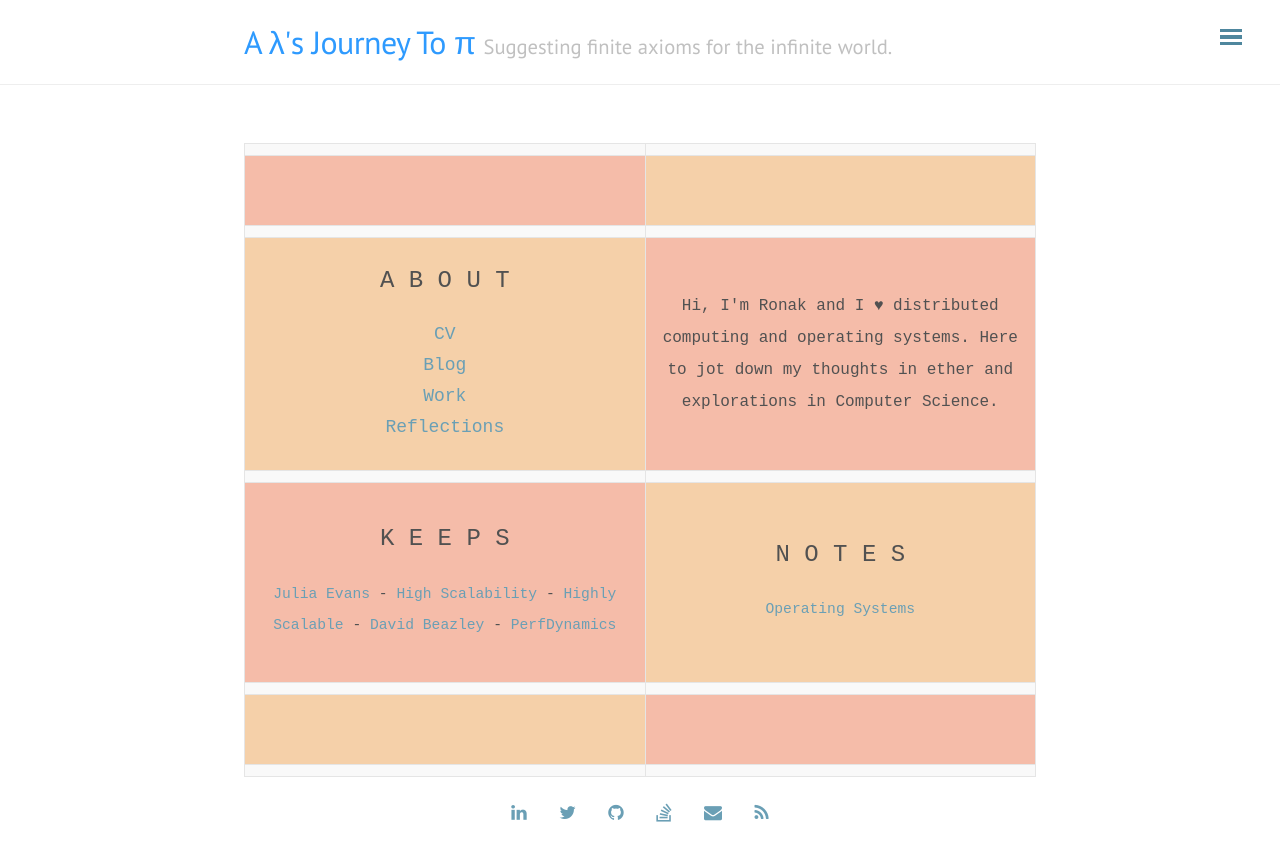
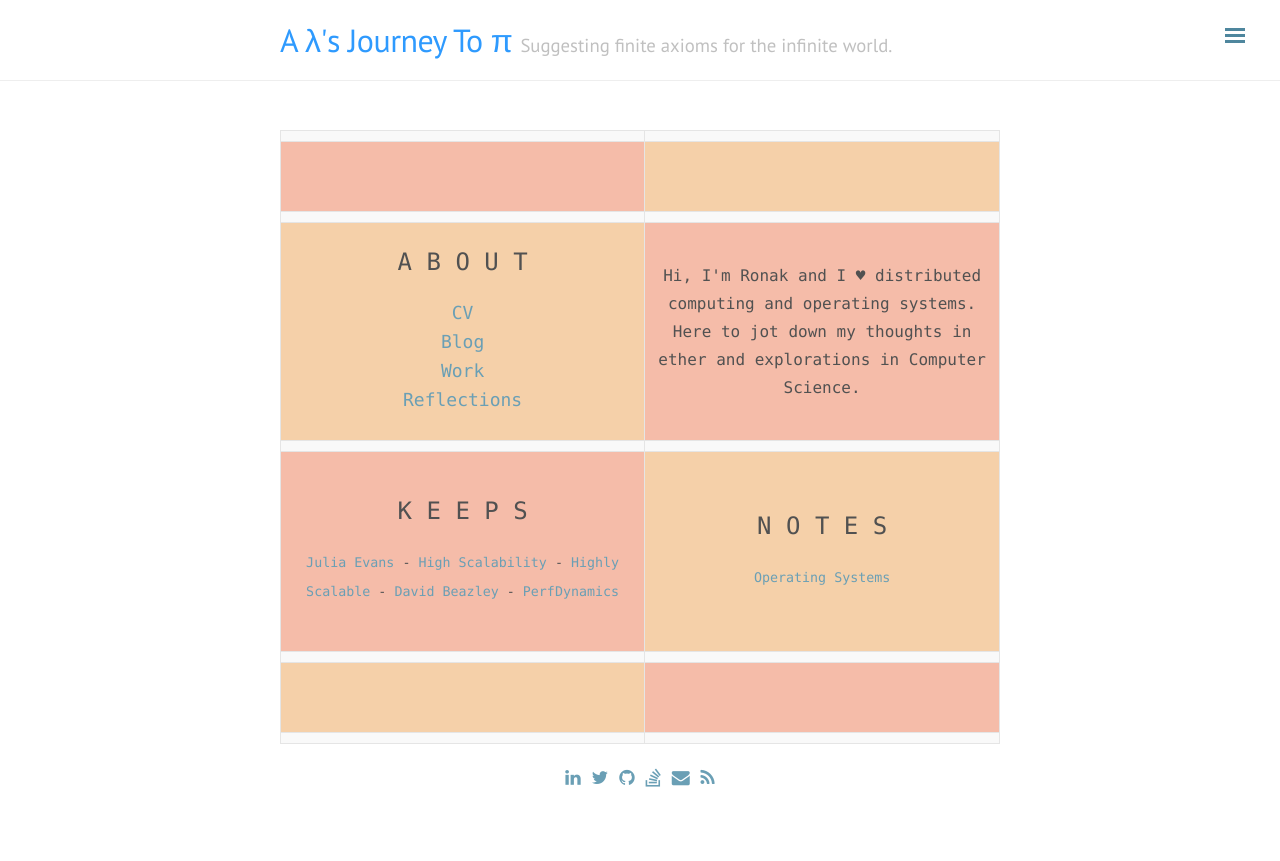
Before and after one commit to rarchk/rarchk.github.io, a Jekyll site: the page built from index.html, in a window 1280 px wide. Shown: the top 861 px of the page. Built offline with Jekyll 4.4.1, drawn with Linux system fonts in a browser that asks for light colours; nearby versions of some CDN libraries; comment, search, counter and statistics services are not loaded.

Commit message:
Monospaced the blog

```diff
--- a/_scss/_config.scss
+++ b/_scss/_config.scss
@@ -27,6 +27,6 @@ $reverse-layout: true;
 $overlay-sidebar: false;
 
 /* Font stack */
-$font-serif: monospace, Georgia, "Times New Roman", serif;
+$font-serif: "Lucida Console", Monaco, monospace;
 $font-sans: "PT Sans", Helvetica, Arial, sans-serif;
 $font-font-awesome: FontAwesome;
--- a/_scss/base/_poole.scss
+++ b/_scss/base/_poole.scss
@@ -54,7 +54,7 @@ html {
 }
 @media (min-width: 38em) {
   html {
-    font-size: 22px;
+    font-size: 20px;
   }
 }
 
--- a/index.html
+++ b/index.html
@@ -115,20 +115,20 @@ Hi, I'm Ronak and I &#9829; distributed computing and operating systems. Here to
 <center>
 	<a href="https://www.linkedin.com/in/ronakkogta">
           <i class="fa fa-linkedin" aria-hidden="true"></i>
-        </a> &nbsp;
+        </a>
         <a href="https://twitter.com/rarchk">
           <i class="fa fa-twitter" aria-hidden="true"></i>
-        </a> &nbsp;
+        </a>
         <a href="https://github.com/rarchk">
           <i class="fa fa-github" aria-hidden="true"></i>
-        </a> &nbsp;
+        </a>
         <a href="http://stackoverflow.com/users/733761/rarchk">
           <i class="fa fa-stack-overflow" aria-hidden="true"></i>
         </a>
-         &nbsp;
+
         <a href="https://www.google.com/recaptcha/mailhide/d?k\x3d01CIzJycu1pq2SHk5xVmq2RQ\x3d\x3d\x26c\x3dlBe-qtR3DTUeG_jldvPx-3bZV6esWSECuGNNBsZs9eA\x3d">
           <i class="fa fa-envelope" aria-hidden="true"></i>
-        </a> &nbsp;
+        </a>
         <a href="/atom.xml">
           <i class="fa fa-rss" aria-hidden="true"></i>
         </a>
```
